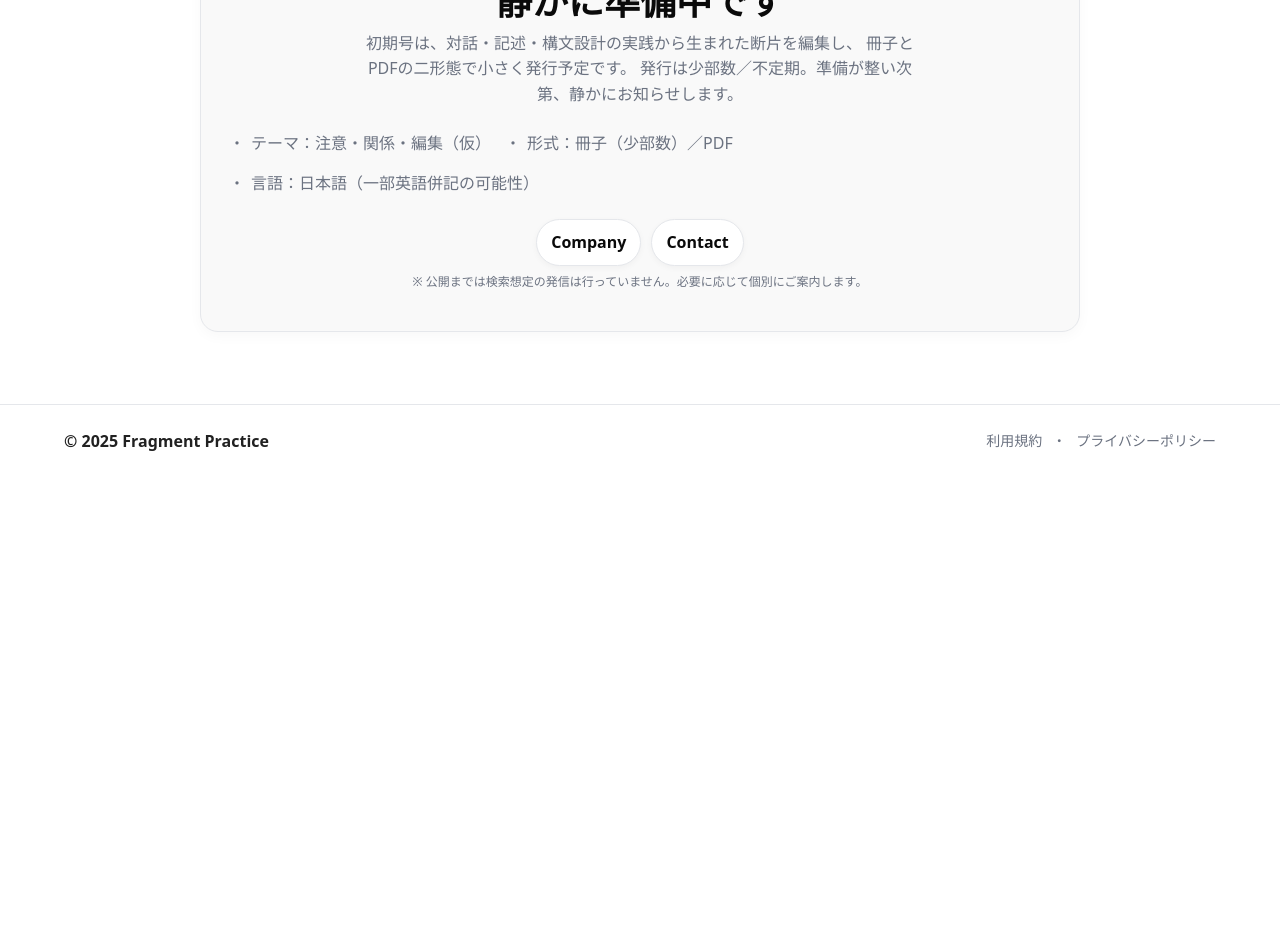
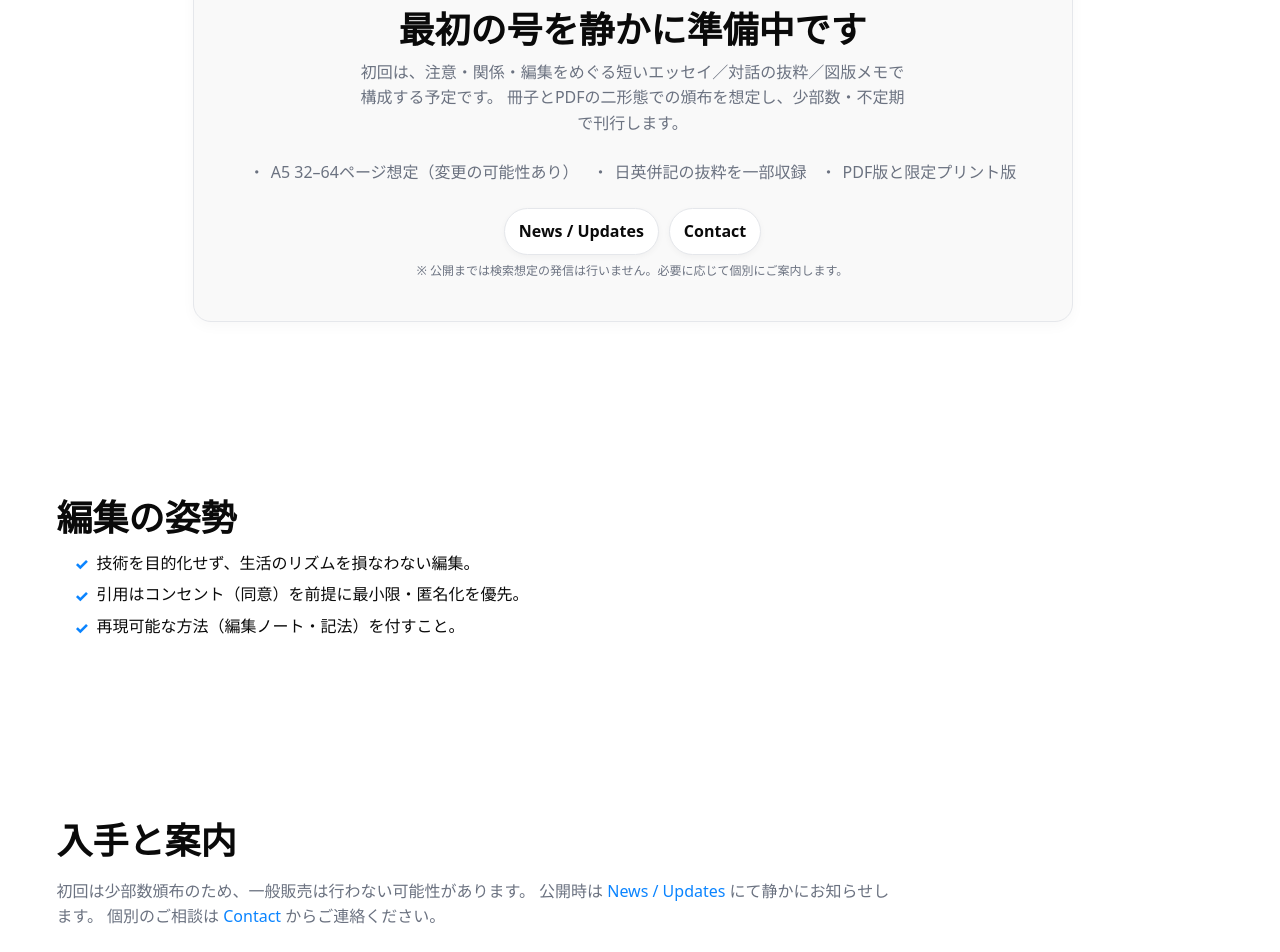
Before and after one commit to yasufrag/fragmentpractice.com, a Next.js app: page /zine in a window 1280 px wide. Shown: the part 620-1572 px from the top of the page. Before the commit the page ends 1097 px from the top, so only its background shows below. Built offline with nearby package versions, Linux system fonts and the light colour scheme.

Commit message:
commit fragmentpractice.com

```diff
--- a/src/app/globals.css
+++ b/src/app/globals.css
@@ -9,7 +9,12 @@ img, svg { display: block; max-width: 100%; height: auto; }
   --radius:14px; --container:1200px;
   --font-sans: ui-sans-serif,system-ui,-apple-system,"Helvetica Neue",Arial,"Segoe UI","Noto Sans JP","Hiragino Kaku Gothic ProN","Meiryo",sans-serif;
 }
-html{ color-scheme:light; }
+html {
+  color-scheme: light;
+  overflow-y: scroll;
+  scrollbar-gutter: stable;
+}
+
 body{ background:var(--bg); color:var(--fg); font-family:var(--font-sans); -webkit-font-smoothing:antialiased; line-height:1.6; }
 
 /* ===================== Skip link ===================== */
--- a/src/app/zine/page.tsx
+++ b/src/app/zine/page.tsx
@@ -5,7 +5,7 @@ import Link from "next/link";
 export const metadata: Metadata = {
   title: "ZINE",
   description:
-    "Fragment Practice の編集と小冊子（ZINE）の取り組み。現在は静かに準備中です。",
+    "Fragment Practice の編集と小冊子（ZINE）の取り組み。断片を束ねる静かな編集のプロジェクトです。",
 };
 
 export default function ZinePage() {
@@ -16,7 +16,8 @@ export default function ZinePage() {
         <h1 className="h1" style={{ marginTop: 16 }}>ZINE</h1>
         <p className="lead" style={{ marginTop: 8, maxWidth: 720 }}>
           断片（Fragment）を束ね、静かな編集のリズムをかたちにする小冊子づくり。
-          現在は公開に向けて準備を進めています。
+          高松から、実務と研究の往復の中で生まれた記述・対話・構文設計の実験を、
+          小さな冊子として編み直します。
         </p>
       </section>
 
@@ -28,30 +29,54 @@ export default function ZinePage() {
           </div>
 
           <h2 id="coming" className="h2" style={{ marginBottom: 8, textAlign: "center" }}>
-            静かに準備中です
+            最初の号を静かに準備中です
           </h2>
 
           <p className="coming-note">
-            初期号は、対話・記述・構文設計の実践から生まれた断片を編集し、
-            冊子とPDFの二形態で小さく発行予定です。
-            発行は少部数／不定期。準備が整い次第、静かにお知らせします。
+            初回は、注意・関係・編集をめぐる短いエッセイ／対話の抜粋／図版メモで構成する予定です。
+            冊子とPDFの二形態での頒布を想定し、少部数・不定期で刊行します。
           </p>
 
-          <ul className="coming-list">
-            <li>テーマ：注意・関係・編集（仮）</li>
-            <li>形式：冊子（少部数）／PDF</li>
-            <li>言語：日本語（一部英語併記の可能性）</li>
+          {/* 具体化（公開して差し支えない範囲） */}
+          <ul className="coming-list" aria-label="想定仕様">
+            <li>A5 32–64ページ想定（変更の可能性あり）</li>
+            <li>日英併記の抜粋を一部収録</li>
+            <li>PDF版と限定プリント版</li>
           </ul>
 
-          <div className="coming-actions">
-            <Link href="/company" className="chip" aria-label="Company ページへ">Company</Link>
-            <Link href="/contact" className="chip" aria-label="Contact ページへ">Contact</Link>
+          <div className="coming-actions" aria-label="関連リンク">
+            <Link href="/news" className="chip" aria-label="News / Updates へ">
+              News / Updates
+            </Link>
+            <Link href="/contact" className="chip" aria-label="Contact へ">
+              Contact
+            </Link>
           </div>
 
-          <p className="coming-meta" aria-label="補足情報">
-            ※ 公開までは検索想定の発信は行っていません。必要に応じて個別にご案内します。
+          <p className="coming-meta">
+            ※ 公開までは検索想定の発信は行いません。必要に応じて個別にご案内します。
           </p>
         </div>
+      </section>
+
+      {/* 編集の姿勢（短く） */}
+      <section className="section" aria-labelledby="ethos">
+        <h2 id="ethos" className="h2" style={{ marginBottom: 12 }}>編集の姿勢</h2>
+        <ul className="list-check" style={{ maxWidth: 840 }}>
+          <li>技術を目的化せず、生活のリズムを損なわない編集。</li>
+          <li>引用はコンセント（同意）を前提に最小限・匿名化を優先。</li>
+          <li>再現可能な方法（編集ノート・記法）を付すこと。</li>
+        </ul>
+      </section>
+
+      {/* 参加・入手（プレースホルダ） */}
+      <section className="section" aria-labelledby="access">
+        <h2 id="access" className="h2" style={{ marginBottom: 12 }}>入手と案内</h2>
+        <p style={{ maxWidth: 840, marginBottom: 8, color: "var(--muted)" }}>
+          初回は少部数頒布のため、一般販売は行わない可能性があります。
+          公開時は <Link href="/news">News / Updates</Link> にて静かにお知らせします。
+          個別のご相談は <Link href="/contact">Contact</Link> からご連絡ください。
+        </p>
       </section>
     </div>
   );
```
